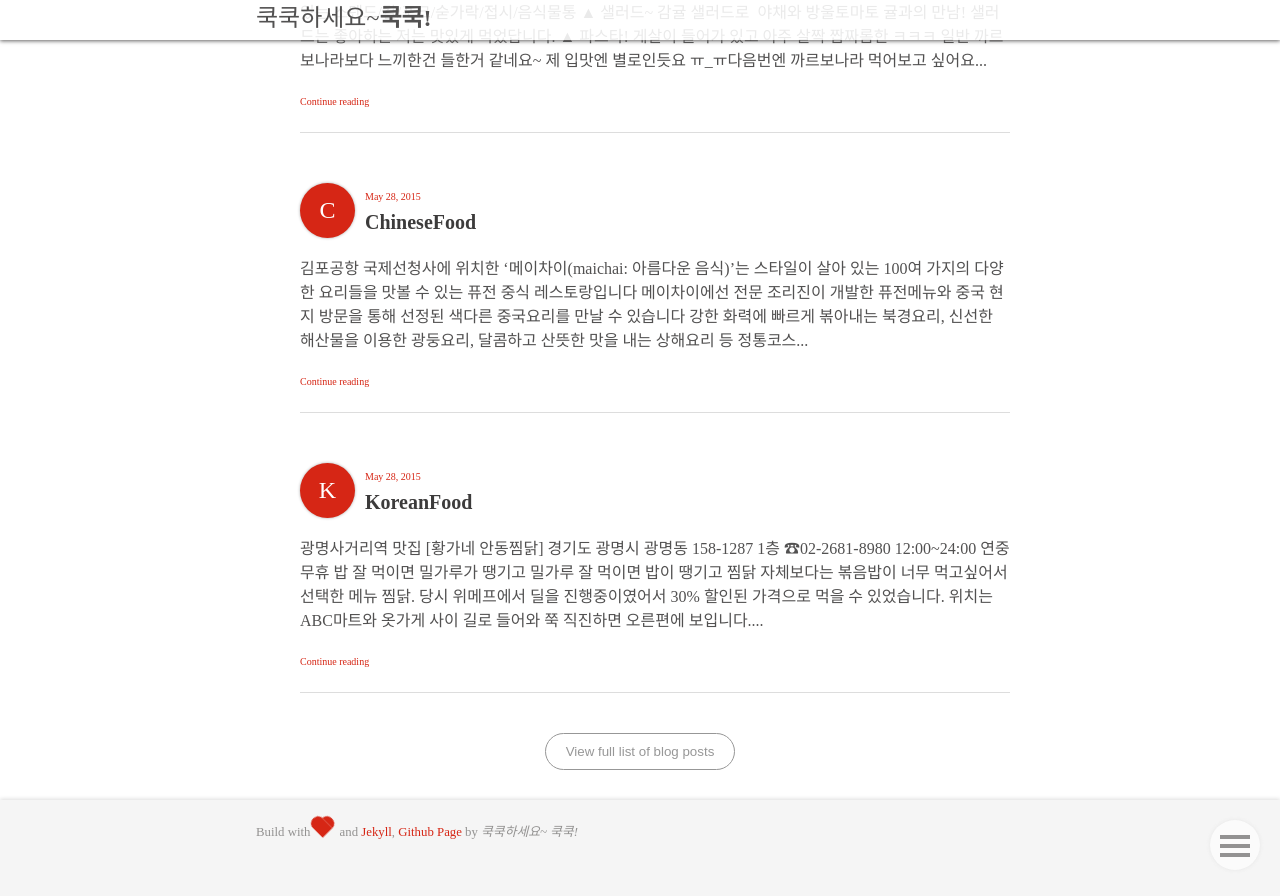
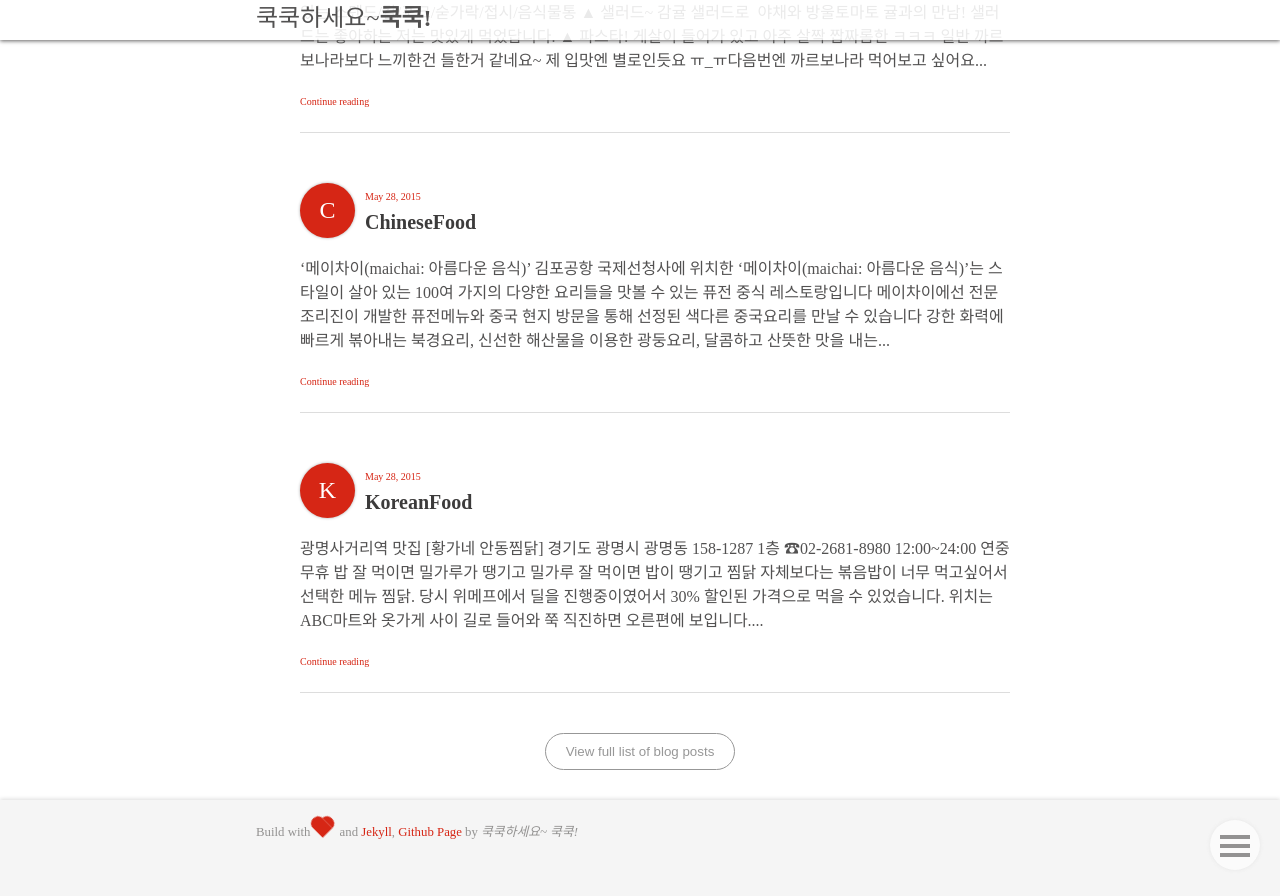
Before and after one commit to leeayoung/leeayoung.github.com, a Jekyll site: the page built from index.html, in a window 1280 px wide and 900 px high, scrolled down 1327 px. Shown: the top 896 px of the window. Built offline with Jekyll 4.4.1, drawn with Linux system fonts in a browser that asks for light colours; nearby versions of some CDN libraries; some web fonts are replaced.

Commit message:
Update 2015-05-29-koreandfsd.md

```diff
--- a/blog1/_posts/2015-05-29-koreandfsd.md
+++ b/blog1/_posts/2015-05-29-koreandfsd.md
@@ -6,6 +6,7 @@
 image_url: 'http://www.purplepops.com/wp-content/uploads/2011/03/5553400024_782b71202e_o.jpg'
 ---
 
+**‘메이차이(maichai: 아름다운 음식)’**
 
 김포공항 국제선청사에 위치한 ‘메이차이(maichai: 아름다운 음식)’는 스타일이 살아 있는 100여 가지의 다양한 요리들을 맛볼 수 있는 퓨전 중식 레스토랑입니다
 
```
